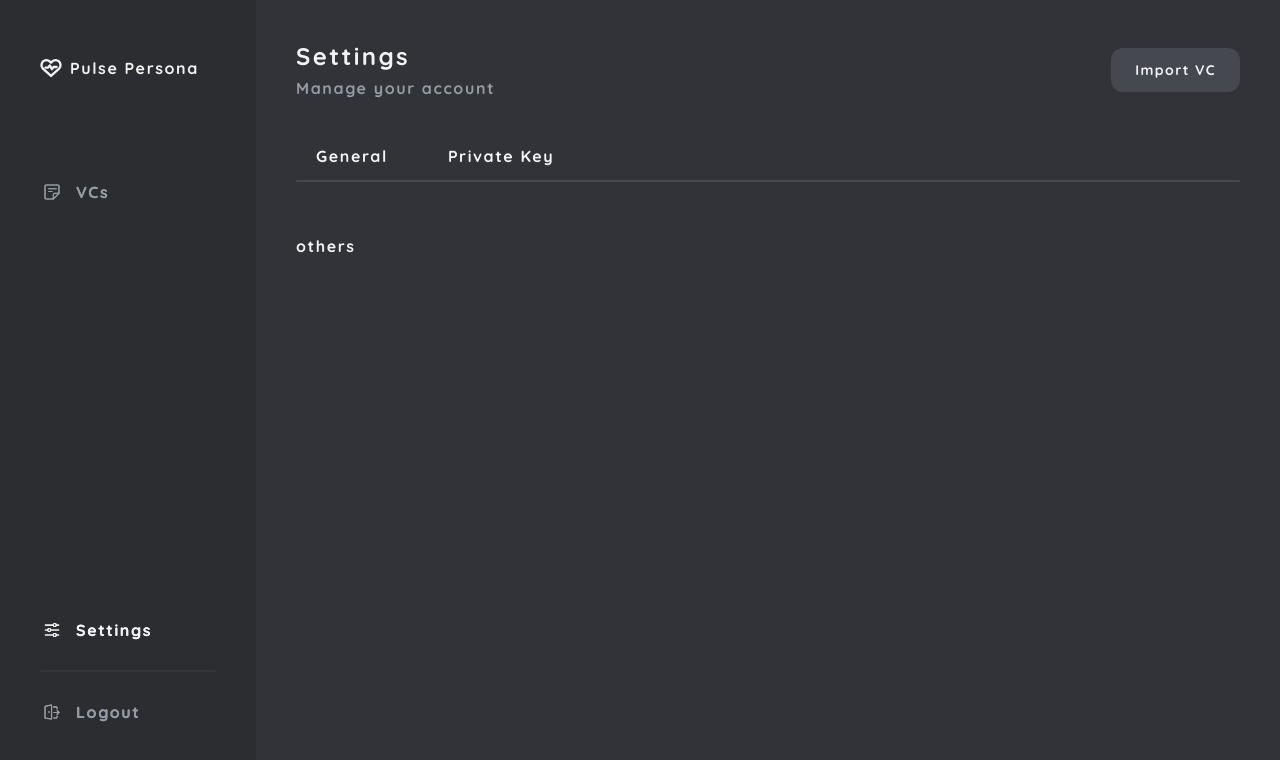
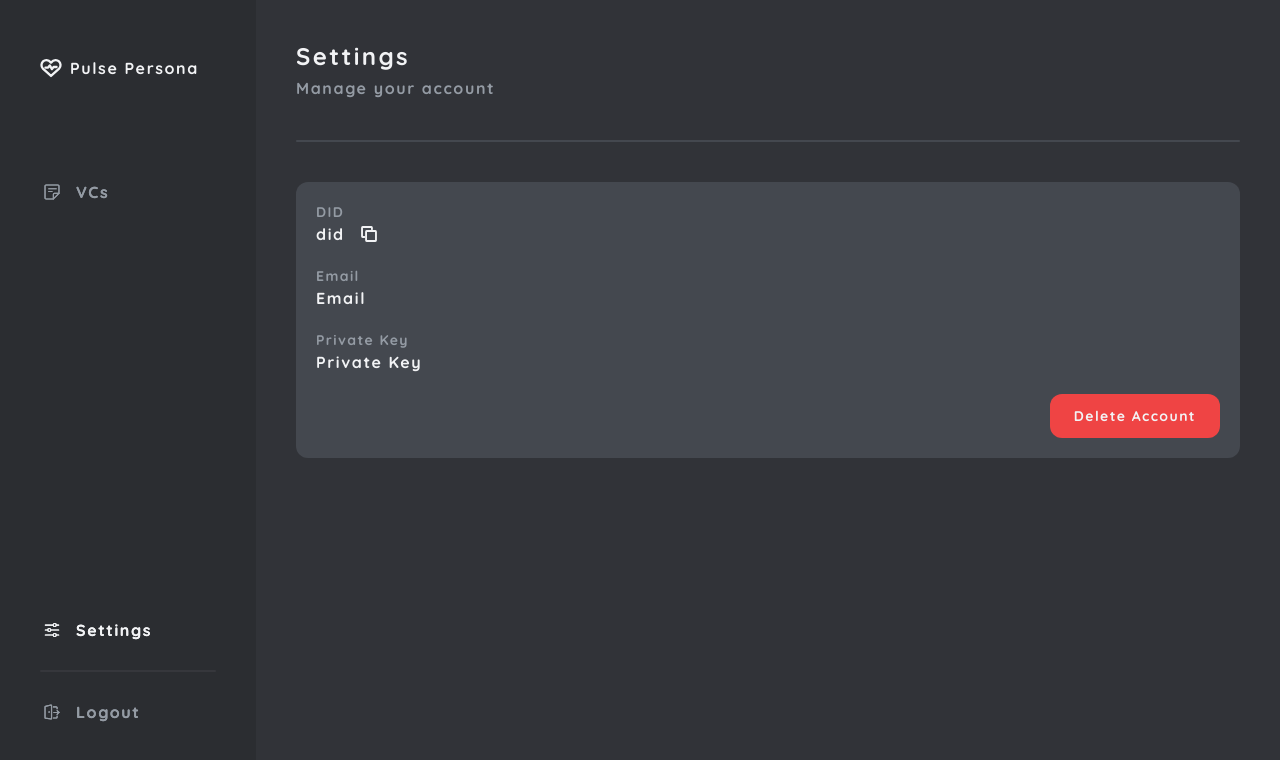
Before and after one commit to ffeew/PulsePersona_Wallet, a Next.js app: page /settings in a window 1280 px wide. Shown: the top 760 px of the page. Built offline with nearby package versions, Linux system fonts and the light colour scheme.

Commit message:
settings page

```diff
--- a/app/components/PageContainer.tsx
+++ b/app/components/PageContainer.tsx
@@ -9,9 +9,10 @@ interface PageContainerProps {
   title: string;
   description: string;
   children: React.ReactNode;
-  tabs: Array<tab>;
-  onClickImport: () => void;
-  onChangeTab: (tab: tab) => void;
+  tabs?: Array<tab>;
+  showImportButton?: boolean;
+  onClickImport?: () => void;
+  onChangeTab?: (tab: tab) => void;
 }
 
 export default function PageContainer({
@@ -19,6 +20,7 @@ export default function PageContainer({
   description,
   children,
   tabs,
+  showImportButton = false,
   onClickImport,
   onChangeTab,
 }: PageContainerProps) {
@@ -40,19 +42,23 @@ export default function PageContainer({
             <p className="text-2xl">{title}</p>
             <p className="text-theme-light-gray">{description}</p>
           </div>
+          {showImportButton && (
             <button
               className="py-3 px-6 rounded-xl text-sm bg-theme-light-gray/20"
               onClick={() => onClickImport && onClickImport()}
             >
               <p className="whitespace-nowrap">Import VC</p>
             </button>
+          )}
         </div>
 
+        {tabs && tabs.length > 0 ? (
           <div className="w-full flex flex-col pt-[40px]">
             {/* tabs */}
             <div className="w-full h-[2px] -mb-[50px] bg-theme-medium-gray rounded-full"></div>
             <div className="w-full flex flex-row justify-start items-center space-x-5">
-            {tabs.map((tab, index) => (
+              {tabs &&
+                tabs.map((tab, index) => (
                   <button
                     key={index}
                     className="py-3 space-y-3"
@@ -68,6 +74,9 @@ export default function PageContainer({
                 ))}
             </div>
           </div>
+        ) : (
+          <div className="w-full h-[2px] -mb-[50px] bg-theme-medium-gray rounded-full"></div>
+        )}
         {children}
       </div>
     </div>
--- a/app/page.tsx
+++ b/app/page.tsx
@@ -129,6 +129,7 @@ export default function VerificationCredentials() {
 
   return (
     <PageContainer
+      showImportButton
       title="Verfiable Credentials"
       description="Manage your VCs"
       tabs={[
--- a/app/settings/page.tsx
+++ b/app/settings/page.tsx
@@ -1,22 +1,45 @@
 "use client";
 
-import { useState } from "react";
+// import { useState } from "react";
+import { CopyToClipboard } from "react-copy-to-clipboard";
 import PageContainer from "../components/PageContainer";
+import Copy from "../assets/Copy";
 
 export default function Settings() {
-	const [selectedTab, setSelectedTab] = useState<string>("others");
-
-	return (
-		<PageContainer
-			title="Settings"
-			description="Manage your account"
-			tabs={[
-				{ value: "general", display: "General" },
-				{ value: "key", display: "Private Key" },
-			]}
-			onChangeTab={(tab) => setSelectedTab(tab.value)}
-		>
-			<p>{selectedTab}</p>
-		</PageContainer>
-	);
+  return (
+    <PageContainer title="Settings" description="Manage your account">
+      <div className="w-full flex flex-col justify-center items-start p-5 space-y-5 bg-theme-medium-gray rounded-xl">
+        <div className="flex flex-col justify-center items-start">
+          <p className="text-theme-light-gray text-sm">DID</p>
+          <div className="flex flex-row space-x-4">
+            <p className="">{"did"}</p>
+            <CopyToClipboard
+              text={"did"}
+              onCopy={() => alert("Copied to clipboard")}
+            >
+              <button>
+                <Copy className="w-4 h-auto text-theme-white" />
+              </button>
+            </CopyToClipboard>
+          </div>
+        </div>
+        <div className="flex flex-col justify-center items-start">
+          <p className="text-theme-light-gray text-sm">Email</p>
+          <p className="">{"Email"}</p>
+        </div>
+        <div className="flex flex-col justify-center items-start">
+          <p className="text-theme-light-gray text-sm">Private Key</p>
+          <p className="">{"Private Key"}</p>
+        </div>
+        <div className="w-full flex flex-row justify-end items-center space-x-4">
+          <button
+            className="flex justify-center items-center py-3 px-6 rounded-xl text-sm bg-red-500"
+            //   onClick={(e) => onClickDelete && onClickDelete(e)}
+          >
+            <p>Delete Account</p>
+          </button>
+        </div>
+      </div>
+    </PageContainer>
+  );
 }
```
Lines whose indentation alone changed are shown as unchanged.
